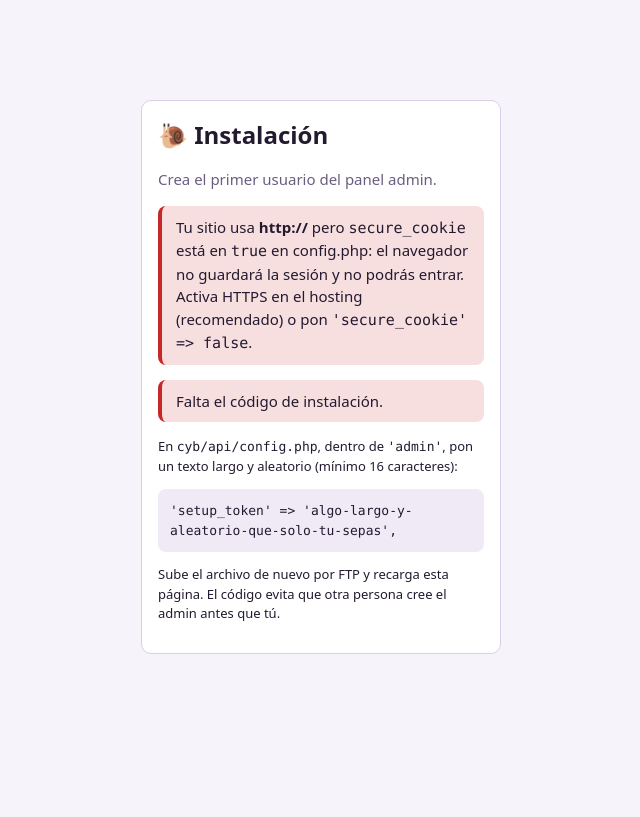
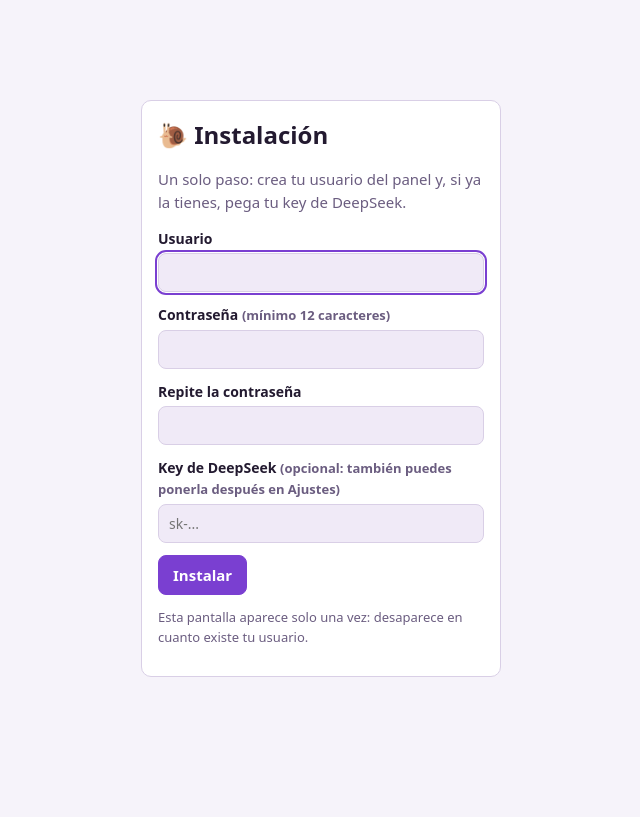
Before and after one commit to Vanne11/Calabosos-y-Baboso, a PHP site: page /server/public/admin/index.php?p=setup in a window 1280 px wide. Shown: the whole page, without its empty margins (319-959 px from the left). Before the commit the page ends 654 px from the top, so only its background shows below. Run offline with PHP 8.4, Linux system fonts and the light colour scheme.

Commit message:
Instalador web: config.php se crea desde el panel, sin editar archivos
- La API arranca sin config.php (valores por defecto) y el admin muestra un
  instalador de un solo formulario: usuario, contraseña y key de DeepSeek opcional.
- ConfigWriter escribe config.php de forma atómica conservando lo existente,
  genera ip_salt y, si el hosting no deja escribir, muestra el contenido para subirlo.
- Ya no se pide setup_token; la cookie de sesión es segura según HTTPS.
- Ajustes: sección Conexión con DeepSeek (cambiar key, modo prueba).
- Diagnóstico revisa config.php; guía de despliegue actualizada.

```diff
--- a/scripts/package-release.mjs
+++ b/scripts/package-release.mjs
@@ -79,5 +79,5 @@ if (existsSync(join(API, 'config.php'))) throw new Error('config.php no debería
 console.log(`\n✔ release/${name}.tar.gz`);
 console.log(`   cyb/     ${mb(size(join(OUT, 'cyb')))} (incluye cyb/api/: ${mb(size(API))})`);
 console.log(`   Comprimido: ${mb(statSync(join(ROOT, 'release', `${name}.tar.gz`)).size)}\n`);
-console.log('Siguiente paso: crea cyb/api/config.php (con api_key, ip_salt y setup_token) y sube la carpeta cyb/.');
+console.log('Siguiente paso: sube la carpeta cyb/ y abre https://tudominio/cyb/api/admin/ para instalar (usuario + key de DeepSeek).');
 console.log('Guía paso a paso: DEPLOY.md, sección «Subir por FTP».\n');
--- a/server/public/admin/index.php
+++ b/server/public/admin/index.php
@@ -23,8 +23,8 @@ try {
     require __DIR__ . '/../../src/bootstrap.php';
 } catch (\Throwable $e) {
     installError(
-        'No se encontró config.php (o tiene un error).',
-        'Copia <code>config.example.php</code> como <code>config.php</code> en la carpeta <code>cyb/api/</code>, complétalo y vuelve a subirlo.'
+        'config.php tiene un error.',
+        'Borra <code>cyb/api/config.php</code> por FTP y vuelve a abrir esta página: el instalador lo crea de nuevo.'
     );
 }
 
@@ -33,6 +33,7 @@ use Cyb\Analytics;
 use Cyb\AiException;
 use Cyb\App;
 use Cyb\ChatService;
+use Cyb\ConfigWriter;
 use Cyb\DeepSeekClient;
 use Cyb\Diagnostics;
 use Cyb\Guard;
@@ -90,35 +91,50 @@ if ($page === 'setup') {
     if (!$needsSetup) {
         redirect('login');
     }
-    $token = (string) App::config('admin.setup_token', '');
-    $tokenReady = strlen($token) >= 16;
     $error = '';
-    if ($isPost && $tokenReady) {
+    if ($isPost) {
         $username = trim((string) ($_POST['username'] ?? ''));
         $password = (string) ($_POST['password'] ?? '');
+        $apiKey = trim((string) ($_POST['api_key'] ?? ''));
         if (!$auth->checkCsrf($_POST['csrf'] ?? null)) {
             $error = 'La sesión expiró. Intenta de nuevo.';
-        } elseif ($auth->isLocked()) {
-            $error = 'Demasiados intentos. Espera 15 minutos.';
-        } elseif (!hash_equals($token, (string) ($_POST['setup_token'] ?? ''))) {
-            $auth->recordFailure();
-            $error = 'El código de instalación no coincide con el de config.php.';
         } elseif (!preg_match('/^[a-zA-Z0-9_.-]{3,40}$/', $username)) {
             $error = 'El usuario debe tener entre 3 y 40 caracteres: letras, números, _ . -';
         } elseif (strlen($password) < 12) {
             $error = 'La contraseña debe tener al menos 12 caracteres.';
         } elseif ($password !== (string) ($_POST['password2'] ?? '')) {
             $error = 'Las contraseñas no coinciden.';
+        } elseif ($apiKey !== '' && !preg_match('/^[\x21-\x7e]{10,200}$/', $apiKey)) {
+            $error = 'La key de DeepSeek no parece válida (sin espacios; empieza con sk-).';
         } else {
+            // config.php: se conserva lo que ya hubiera y se completa lo que falta
+            $changes = [
+                'admin.setup_token' => null,   // ya no se usa
+                'admin.secure_cookie' => null, // automático: segura si el sitio usa HTTPS
+            ];
+            if ($apiKey !== '') {
+                $changes['deepseek.api_key'] = $apiKey;
+                $changes['deepseek.mock'] = false;
+            }
+            $config = ConfigWriter::merged($changes);
+            $written = ConfigWriter::write($config);
             AdminAuth::createAdmin($db, $username, $password);
             $auth->login($username, $password);
-            redirect('diagnostics', [], '¡Listo! Usuario creado. Revisa que todo esté en verde.');
+            if ($written) {
+                redirect('diagnostics', [], '¡Instalado! Revisa que todo esté en verde y prueba DeepSeek.');
+            }
+            View::render('config_manual', [
+                'user' => $username, 'csrf' => $auth->csrfToken(), 'flash' => '', 'ctx' => 'setup',
+                'content' => ConfigWriter::render($config),
+            ]);
+            exit;
         }
     }
     View::render('setup', [
         'error' => $error, 'csrf' => $auth->csrfToken(), 'user' => null,
-        'tokenReady' => $tokenReady, 'cookieWillFail' => AdminAuth::cookieWillFail(),
+        'cookieWillFail' => AdminAuth::cookieWillFail(),
         'username' => (string) ($_POST['username'] ?? ''),
+        'hasKey' => (string) App::config('deepseek.api_key', '') !== '',
     ]);
     exit;
 }
@@ -272,9 +288,34 @@ if ($page === 'settings') {
             }
         }
         $settings->set('funnel', $funnel);
-        redirect('settings', [], 'Ajustes guardados.');
+
+        // Conexión con DeepSeek: se guarda en config.php
+        $apiKey = trim((string) ($_POST['api_key'] ?? ''));
+        $mock = !empty($_POST['mock']);
+        if ($apiKey !== '' && !preg_match('/^[\x21-\x7e]{10,200}$/', $apiKey)) {
+            redirect('settings', [], 'La key de DeepSeek no parece válida (sin espacios; empieza con sk-). El resto se guardó.');
+        }
+        $changes = [];
+        if ($apiKey !== '') {
+            $changes['deepseek.api_key'] = $apiKey;
+        }
+        if ($mock !== (bool) App::config('deepseek.mock', false)) {
+            $changes['deepseek.mock'] = $mock;
+        }
+        if ($changes !== [] || !App::hasConfigFile()) {
+            $config = ConfigWriter::merged($changes);
+            if (!ConfigWriter::write($config)) {
+                View::render('config_manual', $common + ['content' => ConfigWriter::render($config), 'ctx' => 'settings']);
+                exit;
+            }
+        }
+        redirect('settings', [], $apiKey !== '' ? 'Ajustes guardados. Key de DeepSeek actualizada: pruébala en Diagnóstico.' : 'Ajustes guardados.');
     }
-    View::render('settings', $common + ['s' => $settings->all(), 'modes' => Settings::MODES]);
+    View::render('settings', $common + [
+        's' => $settings->all(), 'modes' => Settings::MODES,
+        'hasKey' => (string) App::config('deepseek.api_key', '') !== '',
+        'mock' => (bool) App::config('deepseek.mock', false),
+    ]);
     exit;
 }
 
@@ -310,7 +351,6 @@ if ($page === 'diagnostics') {
         'exposure' => $diag->exposure($apiRoot),
         'apiRoot' => $apiRoot,
         'aiTest' => $aiTest,
-        'tokenStillSet' => (string) App::config('admin.setup_token', '') !== '',
     ]);
     exit;
 }
--- a/server/src/AdminAuth.php
+++ b/server/src/AdminAuth.php
@@ -31,7 +31,7 @@ final class AdminAuth
         session_set_cookie_params([
             'lifetime' => 0,
             'path' => '/',
-            'secure' => (bool) App::config('admin.secure_cookie', true),
+            'secure' => self::secureCookie(),
             'httponly' => true,
             'samesite' => 'Strict',
         ]);
@@ -125,10 +125,20 @@ final class AdminAuth
         return strtolower((string) ($_SERVER['HTTP_X_FORWARDED_PROTO'] ?? '')) === 'https';
     }
 
+    /**
+     * Cookie segura cuando la petición llega por HTTPS. Por http:// no se marca (el navegador no la
+     * guardaría y no se podría entrar); una sesión iniciada por HTTPS nunca se envía por http://.
+     * Se ignora admin.secure_cookie de config.php antiguos.
+     */
+    public static function secureCookie(): bool
+    {
+        return self::isHttps();
+    }
+
     /** La cookie segura no se guarda en http://: el login fallaría en silencio */
     public static function cookieWillFail(): bool
     {
-        return (bool) App::config('admin.secure_cookie', true) && !self::isHttps();
+        return self::secureCookie() && !self::isHttps();
     }
 
     public static function createAdmin(Db $db, string $username, string $password): void
--- a/server/src/App.php
+++ b/server/src/App.php
@@ -16,18 +16,55 @@ final class App
     /** @var Settings|null */
     private static $settings = null;
 
+    /** @var bool */
+    private static $hasConfigFile = false;
+
+    /**
+     * Carga config.php. Si todavía no existe (recién subido por FTP), arranca con valores
+     * por defecto: el instalador web del admin lo crea después.
+     */
     public static function boot(): void
     {
-        $path = getenv('CYB_CONFIG') ?: dirname(__DIR__) . '/config.php';
-        if (!is_file($path)) {
-            throw new RuntimeException('Falta config.php (copia config.example.php como config.php).');
+        date_default_timezone_set('UTC');
+        $path = self::configPath();
+        self::$hasConfigFile = is_file($path);
+        if (!self::$hasConfigFile) {
+            self::$config = self::defaults();
+            return;
         }
         $config = require $path;
         if (!is_array($config)) {
             throw new RuntimeException('config.php debe devolver un array.');
         }
-        self::$config = $config;
-        date_default_timezone_set('UTC');
+        self::$config = array_replace_recursive(self::defaults(), $config);
+    }
+
+    public static function configPath(): string
+    {
+        return getenv('CYB_CONFIG') ?: dirname(__DIR__) . '/config.php';
+    }
+
+    public static function hasConfigFile(): bool
+    {
+        return self::$hasConfigFile;
+    }
+
+    /** Configuración completa (para que el instalador la reescriba) */
+    public static function allConfig(): array
+    {
+        return self::$config;
+    }
+
+    /** Valores por defecto: permiten funcionar sin config.php (la IA queda sin key hasta configurarla) */
+    public static function defaults(): array
+    {
+        return [
+            'db_path' => dirname(__DIR__) . '/data/cyb.sqlite',
+            'deepseek' => ['api_key' => '', 'base_url' => 'https://api.deepseek.com', 'timeout' => 20, 'mock' => false],
+            'allowed_origins' => [],
+            'ip_salt' => '',
+            'admin' => ['setup_token' => ''],
+        ];
     }
 
     /** @return mixed */
--- a/server/src/DeepSeekClient.php
+++ b/server/src/DeepSeekClient.php
@@ -43,7 +43,7 @@ final class DeepSeekClient
             return $this->mockResponse($messages, $json);
         }
         if ($this->apiKey === '') {
-            throw new AiException('Falta deepseek.api_key en config.php');
+            throw new AiException('Falta la key de DeepSeek (ponla en el panel: Ajustes)');
         }
         if (!function_exists('curl_init')) {
             throw new AiException('PHP no tiene la extensión curl');
--- a/server/src/views/dashboard.php
+++ b/server/src/views/dashboard.php
@@ -6,7 +6,7 @@
     <p class="muted">
       <?= $aiEnabled ? 'El juego usa DeepSeek para narración y modos chat.' : 'El juego usa solo los textos fijos y los dados como alternativa.' ?>
       <?php if ($mock): ?><br><strong>Modo mock:</strong> no se llama a DeepSeek (respuestas de prueba).<?php endif; ?>
-      <?php if (!$mock && !$hasKey): ?><br><strong class="error-text">Falta la API key en config.php.</strong><?php endif; ?>
+      <?php if (!$mock && !$hasKey): ?><br><strong class="error-text">Falta la key de DeepSeek: ponla en <a href="<?= e(url('settings')) ?>">Ajustes</a>.</strong><?php endif; ?>
     </p>
   </div>
   <form method="post" action="<?= e(url('toggle_ai')) ?>">
--- a/server/src/views/diagnostics.php
+++ b/server/src/views/diagnostics.php
@@ -24,9 +24,6 @@ $fails = count(array_filter(array_merge($environment, $exposure), static functio
     <h2>Seguridad de la instalación</h2>
     <p class="muted small">El servidor se pide a sí mismo estas rutas desde <code><?= e($apiRoot) ?></code>: lo privado debe responder 403 o 404.</p>
     <ul class="plain diag-list"><?php $renderList($exposure); ?></ul>
-    <?php if ($tokenStillSet): ?>
-      <p class="small muted">El <code>setup_token</code> sigue en config.php. Ya no sirve (existe un admin), así que puedes borrarlo.</p>
-    <?php endif; ?>
   </section>
 </div>
 
--- a/server/src/views/login.php
+++ b/server/src/views/login.php
@@ -1,7 +1,7 @@
 <section class="login card">
   <h1>🐌 Admin</h1>
   <p class="muted">Calabosos y Babosos</p>
-  <?php if (!empty($cookieWillFail)): ?><p class="error">Tu sitio usa <strong>http://</strong> pero <code>secure_cookie</code> está en <code>true</code>: el navegador no guardará la sesión. Activa HTTPS o pon <code>'secure_cookie' => false</code> en config.php.</p><?php endif; ?>
+  <?php if (!empty($cookieWillFail)): ?><p class="error">Tu sitio usa <strong>http://</strong> pero <code>secure_cookie</code> está en <code>true</code>: el navegador no guardará la sesión. Activa HTTPS o borra la línea <code>'secure_cookie'</code> de config.php (se ajusta solo).</p><?php endif; ?>
   <?php if ($error !== ''): ?><p class="error"><?= e($error) ?></p><?php endif; ?>
   <form method="post" action="<?= e(url('login')) ?>">
     <input type="hidden" name="csrf" value="<?= e($csrf) ?>">
--- a/server/src/views/setup.php
+++ b/server/src/views/setup.php
@@ -1,28 +1,17 @@
 <section class="login card">
   <h1>🐌 Instalación</h1>
-  <p class="muted">Crea el primer usuario del panel admin.</p>
+  <p class="muted">Un solo paso: crea tu usuario del panel y, si ya la tienes, pega tu key de DeepSeek.</p>
 
-  <?php if ($cookieWillFail): ?>
-    <p class="error">Tu sitio usa <strong>http://</strong> pero <code>secure_cookie</code> está en <code>true</code> en config.php: el navegador no guardará la sesión y no podrás entrar. Activa HTTPS en el hosting (recomendado) o pon <code>'secure_cookie' => false</code>.</p>
-  <?php endif; ?>
-
-  <?php if (!$tokenReady): ?>
-    <p class="error">Falta el código de instalación.</p>
-    <p class="small">En <code>cyb/api/config.php</code>, dentro de <code>'admin'</code>, pon un texto largo y aleatorio (mínimo 16 caracteres):</p>
-    <pre>'setup_token' => 'algo-largo-y-aleatorio-que-solo-tu-sepas',</pre>
-    <p class="small">Sube el archivo de nuevo por FTP y recarga esta página. El código evita que otra persona cree el admin antes que tú.</p>
-  <?php else: ?>
   <?php if ($error !== ''): ?><p class="error"><?= e($error) ?></p><?php endif; ?>
   <form method="post" action="<?= e(url('setup')) ?>">
     <input type="hidden" name="csrf" value="<?= e($csrf) ?>">
-      <label>Código de instalación <span class="muted small">(el <code>setup_token</code> de config.php)</span>
-        <input name="setup_token" type="password" autocomplete="off" required autofocus>
-      </label>
-      <label>Usuario <input name="username" value="<?= e($username) ?>" autocomplete="username" required></label>
+    <label>Usuario <input name="username" value="<?= e($username) ?>" autocomplete="username" required autofocus></label>
     <label>Contraseña <span class="muted small">(mínimo 12 caracteres)</span> <input name="password" type="password" autocomplete="new-password" minlength="12" required></label>
     <label>Repite la contraseña <input name="password2" type="password" autocomplete="new-password" minlength="12" required></label>
-      <button class="primary">Crear usuario y entrar</button>
+    <label>Key de DeepSeek <span class="muted small"><?= $hasKey ? '(ya hay una guardada; déjalo vacío para conservarla)' : '(opcional: también puedes ponerla después en Ajustes)' ?></span>
+      <input name="api_key" type="password" autocomplete="off" placeholder="sk-...">
+    </label>
+    <button class="primary">Instalar</button>
   </form>
-    <p class="muted small">Este formulario desaparece en cuanto exista un usuario.</p>
-  <?php endif; ?>
+  <p class="muted small">Esta pantalla aparece solo una vez: desaparece en cuanto existe tu usuario.</p>
 </section>
```
Also changed, not shown: CLAUDE.md (+1 -1 lines), docs/DEPLOY.md (+22 -19 lines), server/config.example.php (+8 -10 lines), server/src/ConfigWriter.php (added, +94 -0 lines), server/src/Diagnostics.php (+10 -3 lines), server/src/views/config_manual.php (added, +12 -0 lines), server/src/views/settings.php (+9 -0 lines), server/README.md, 1 other file. Lines whose indentation alone changed are shown as unchanged.
